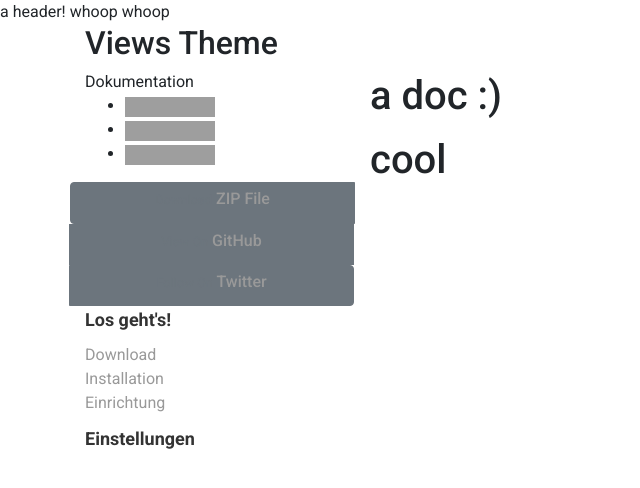
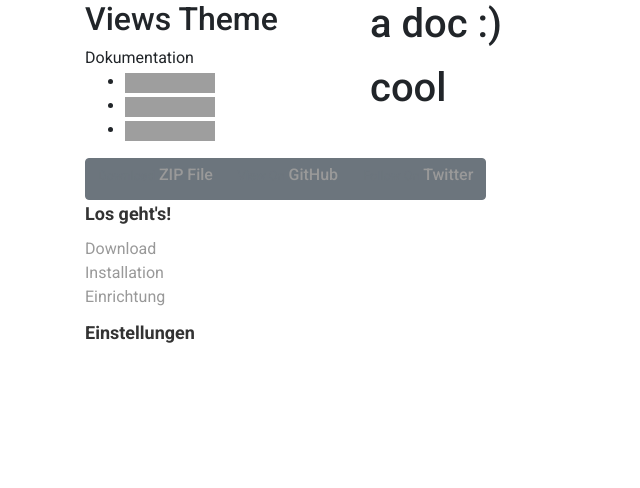
Before and after one commit to Blur-Creative/theme-views, a Jekyll site: the page built from index.md, in a window 1280 px wide. Shown: the top 488 px of the page, without its empty margins (0-640 px from the left). Built offline with Jekyll 4.4.1, drawn with Linux system fonts in a browser that asks for light colours; grey boxes are pictures that could not be loaded.

Commit message:
update sidebar html

```diff
--- a/_includes/sidebar.html
+++ b/_includes/sidebar.html
@@ -18,20 +18,20 @@
                 <img src="https://img.shields.io/github/license/Blur-Creative/theme-views.svg?style=flat" />
             </li>
         </ul>
-        <div class="btn-group sidebar-button-group row" role="group" aria-label="Basic example">
-            <a href="https://github.com/Blur-Creative/theme-views/releases/download/v{{ site.version }}/BlurThemeViews.zip" class="btn btn-secondary col">
+        <div class="btn-group sidebar-button-group" role="group" aria-label="Basic example">
+            <a href="https://github.com/Blur-Creative/theme-views/releases/download/v{{ site.version }}/BlurThemeViews.zip"  target="_blank" class="btn btn-secondary">
                 <h6>
                     <small class="text-muted">Download</small>
                     ZIP File
                 </h6>
             </a>
-            <a href="{{ site.github_url }}" class="btn btn-secondary col">
+            <a href="{{ site.github_url }}" target="_blank" class="btn btn-secondary">
                 <h6>
                     <small class="text-muted">View On</small>
                     GitHub
                 </h6>
             </a>
-            <a href="https://twitter.com/{{ site.twitter_username }}" class="btn btn-secondary col">
+            <a href="https://twitter.com/{{ site.twitter_username }}" target="_blank" class="btn btn-secondary">
                 <h6>
                     <small class="text-muted">Follow On</small>
                     Twitter
--- a/_layouts/docs.html
+++ b/_layouts/docs.html
@@ -6,7 +6,7 @@
 
     <body data-spy="scroll" data-target="#sidemenu" data-offset="15">
 
-        {% include header.html %}
+        <!-- {% include header.html %} -->
 
         <div class="container" id="content">
             <div class="row">
@@ -15,7 +15,7 @@
                     {% include sidebar.html %}
                 </div>
 
-                <main class="col-12 col-md-9 my-md-4 py-md-4 pr-md-5" role="main">
+                <main class="col-12 col-md-9" role="main">
                     <h1 id="content">{{ page.title }}</h1>
                     <p class="lead">{{ page.description }}</p>
                     {{ content }}
```
